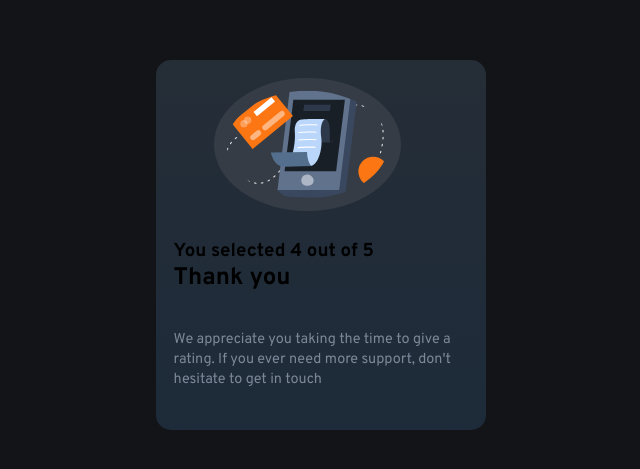
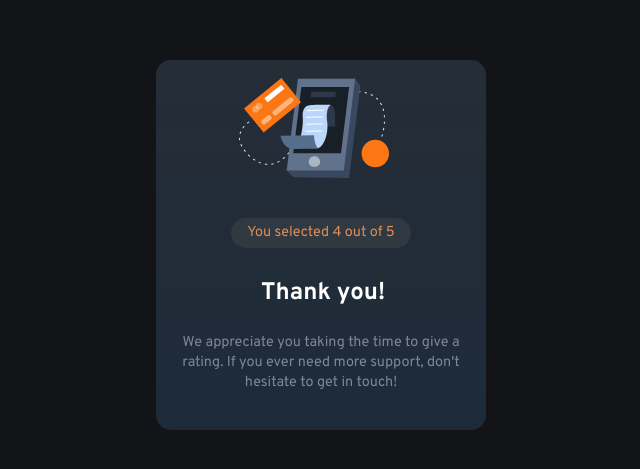
Before and after one commit to jonnathan-green/Interactive_Rating, a plain HTML site: page index.html in a window 1280 px wide. Shown: the part 155-624 px from the top of the page, without its empty margins (319-959 px from the left). Drawn offline with Linux system fonts and the light colour scheme.

Commit message:
Estilo segunda card terminado

```diff
--- a/assets/style.css
+++ b/assets/style.css
@@ -50,7 +50,7 @@ p{
     line-height: 20px;
 }
 
-img{
+.icon_start{
     background: var(--Dark-Blue-icon);
     border-radius: 50%;
     padding: .8em;
@@ -114,9 +114,33 @@ img{
 }
 
 .img_thanks{
-    margin-left: 40px;
-    background-image: none;
-    max-width: 100%;
-    height: auto;
+    margin-left: 65px;
+    width: 150px;
+}
+
+.message_calification {
+    display: grid;
+    color: hsl(25, 69%, 60%);
+    background: #74706f2f;
+    border-radius: 20px;
+    place-items: center;
+    font-size: .9em;
+    width: 180px;
+    height: 30px;
 
 }
+.container_message {
+    display: grid;
+    justify-content: center;
+}
+
+h2{
+    margin-left: 30px;
+    font-size: 1.5em;
+    color: var(--White);
+    margin-top: 20px;
+}
+
+.message_description{
+    text-align: center;
+}
--- a/index.html
+++ b/index.html
@@ -15,7 +15,7 @@
   <main>
     <article class="container one">
       <div class="description">
-        <img src="./images/icon-star.svg" alt="start">
+        <img class="icon_start" src="./images/icon-star.svg" alt="start">
       <h1> How did we do? </h1>
       <p>Please let us know how we did with your
         support request. All feedback is appreciated
@@ -38,13 +38,13 @@
     <div>
     <img class="img_thanks" src="./images/illustration-thank-you.svg" alt="thanks">
     </div>
-    <div>
-    <h3>You selected 4 out of 5 </h3>
-    <h2> Thank you</h2>
+    <div class="container_message">
+    <p class="message_calification" >You selected 4 out of 5 </p>
+    <h2> Thank you!</h2>
     </div>
     <div>
-    <p> We appreciate you taking the time to give a rating.
-      If you ever need more support, don't hesitate to get in touch
+    <p class="message_description"> We appreciate you taking the time to give a rating.
+      If you ever need more support, don't hesitate to get in touch!
     </p>
   </div>
 </article>
```
